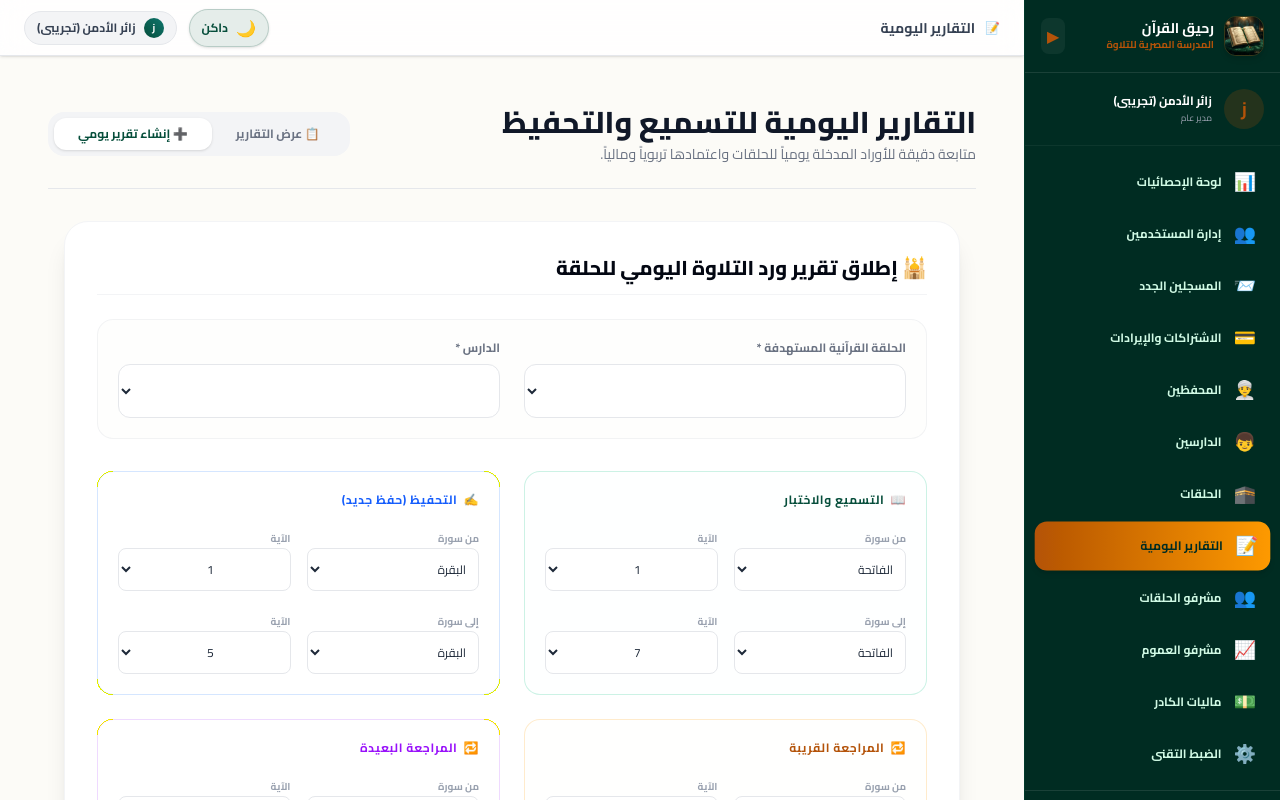
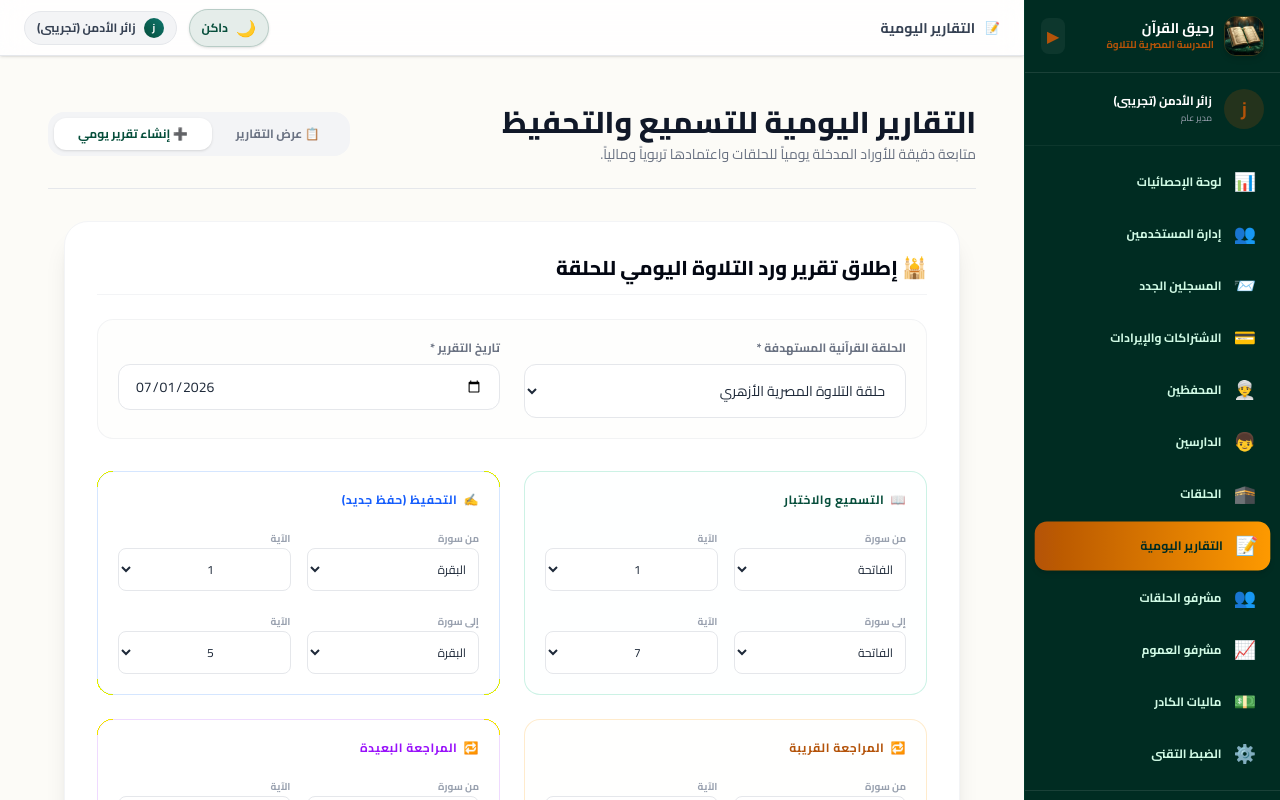
Before and after one commit to nourharfoush/raheeq, a Next.js app in the folder frontend/: page /daily-reports in a window 1280 px wide. Both pictures are taken after a click on the button "➕ إنشاء تقرير يومي". Built offline with nearby package versions, Linux system fonts and the light colour scheme.

Commit message:
feat: halaqa daily reports and teacher supervisor filtering

```diff
--- a/frontend/src/app/daily-reports/page.tsx
+++ b/frontend/src/app/daily-reports/page.tsx
@@ -7,7 +7,7 @@ import { SURAHS_DATA } from '@/utils/quranData';
 
 export default function DailyReportsPage() {
   const {
-    currentUser, progressLogs, users, studentProfiles, halaqat,
+    currentUser, progressLogs, users, studentProfiles, teacherProfiles, halaqat,
     addProgressLog, confirmProgressLog, deleteProgressLog, updateProgressLog
   } = useApp();
 
@@ -19,7 +19,7 @@ export default function DailyReportsPage() {
   // Form states
   const [editingLogId, setEditingLogId] = useState<string | null>(null);
   const [selectedHalaqaId, setSelectedHalaqaId] = useState('');
-  const [selectedStudentId, setSelectedStudentId] = useState('');
+  const [reportDate, setReportDate] = useState(() => new Date().toISOString().split('T')[0]);
   const [logNotes, setLogNotes] = useState('');
   const [logSuccess, setLogSuccess] = useState(false);
 
@@ -47,30 +47,40 @@ export default function DailyReportsPage() {
   const [farRevToSurah, setFarRevToSurah] = useState('الفلق');
   const [farRevToAyah, setFarRevToAyah] = useState(5);
 
+  const role = currentUser?.role || 'ADMIN';
+
+  const teacherProfile = teacherProfiles.find(tp => tp.userId === currentUser?.id);
+  const myTeacherId = teacherProfile ? teacherProfile.id : 't-profile';
+
+  const supervisorsList = typeof window !== 'undefined' ? JSON.parse(localStorage.getItem('tahfez_supervisors_crud') || '[]') : [];
+  const supervisorProfile = supervisorsList.find((s: any) => s.email === currentUser?.username || s.name === currentUser?.name);
+  const mySupervisorId = supervisorProfile ? supervisorProfile.id : 'sup-1';
+
+  const myHalaqatList = role === 'TEACHER'
+    ? halaqat.filter(h => h.teacherId === myTeacherId)
+    : role === 'SUPERVISOR'
+      ? halaqat.filter(h => h.supervisorId === mySupervisorId)
+      : halaqat;
+
+  const myHalaqatIds = myHalaqatList.map(h => h.id);
+
   // Ensure default selections
   useEffect(() => {
-    if (halaqat.length > 0) {
-      const role = currentUser?.role || 'ADMIN';
-      const myHalaqat = role === 'TEACHER' ? halaqat.filter(h => h.teacherId === 't-profile') : halaqat;
-      if (myHalaqat.length > 0 && !selectedHalaqaId) {
-        setSelectedHalaqaId(myHalaqat[0].id);
-      }
+    if (myHalaqatList.length > 0 && !selectedHalaqaId) {
+      setSelectedHalaqaId(myHalaqatList[0].id);
     }
-    if (studentProfiles.length > 0 && !selectedStudentId) {
-      setSelectedStudentId(studentProfiles[0].id);
-    }
-  }, [halaqat, studentProfiles, currentUser, selectedHalaqaId, selectedStudentId]);
+  }, [myHalaqatList, selectedHalaqaId]);
 
   const handleFormSubmit = (e: React.FormEvent) => {
     e.preventDefault();
-    if (!selectedHalaqaId || !selectedStudentId) {
-      alert('الرجاء اختيار الحلقة والدارس');
+    if (!selectedHalaqaId) {
+      alert('الرجاء اختيار الحلقة');
       return;
     }
 
     const payload = {
-      studentId: selectedStudentId,
       halaqaId: selectedHalaqaId,
+      date: new Date(reportDate).toISOString(),
       surah: tasmeeghFromSurah,
       startAyah: Number(tasmeeghFromAyah),
       endAyah: Number(tasmeeghToAyah),
@@ -120,7 +130,7 @@ export default function DailyReportsPage() {
   const handleStartEdit = (log: any) => {
     setEditingLogId(log.id);
     setSelectedHalaqaId(log.halaqaId || '');
-    setSelectedStudentId(log.studentId || '');
+    setReportDate(log.date ? log.date.split('T')[0] : new Date().toISOString().split('T')[0]);
     setLogNotes(log.notes || '');
 
     // Load sub-fields if present
@@ -170,13 +180,8 @@ export default function DailyReportsPage() {
     return found ? found.name : 'الحلقة العامة';
   };
 
-  const role = currentUser?.role || 'ADMIN';
-
-  const myHalaqatIds = role === 'TEACHER' ? halaqat.filter(h => h.teacherId === 't-profile').map(h => h.id) : halaqat.map(h => h.id);
-  const myHalaqatList = role === 'TEACHER' ? halaqat.filter(h => h.teacherId === 't-profile') : halaqat;
-
   const filteredLogs = progressLogs.filter(log => {
-    const matchesRole = role === 'ADMIN' || role === 'SUPERVISOR' || !log.halaqaId || myHalaqatIds.includes(log.halaqaId);
+    const matchesRole = role === 'ADMIN' || !log.halaqaId || myHalaqatIds.includes(log.halaqaId);
     const matchesHalaqaFilter = selectedHalaqaFilter === 'الكل' || log.halaqaId === selectedHalaqaFilter;
     return matchesRole && matchesHalaqaFilter;
   });
@@ -233,7 +238,7 @@ export default function DailyReportsPage() {
             </div>
 
             <form onSubmit={handleFormSubmit} className="space-y-8">
-              {/* Target Halaqa and Student selectors */}
+              {/* Target Halaqa and Date selectors */}
               <div className="grid sm:grid-cols-2 gap-6 bg-cream/30 dark:bg-gray-800/20 p-5 rounded-2xl border border-gray-200/50 dark:border-gray-700/50">
                 <div>
                   <label className="block text-xs font-bold text-gray-500 mb-2">الحلقة القرآنية المستهدفة *</label>
@@ -250,20 +255,14 @@ export default function DailyReportsPage() {
                 </div>
 
                 <div>
-                  <label className="block text-xs font-bold text-gray-500 mb-2">الدارس *</label>
-                  <select
+                  <label className="block text-xs font-bold text-gray-500 mb-2">تاريخ التقرير *</label>
+                  <input
+                    type="date"
                     required
-                    value={selectedStudentId}
-                    onChange={(e) => setSelectedStudentId(e.target.value)}
+                    value={reportDate}
+                    onChange={(e) => setReportDate(e.target.value)}
                     className="w-full px-4 py-3 rounded-xl border border-gray-200 dark:border-gray-700 bg-white dark:bg-gray-900 text-sm focus:outline-none focus:border-primary"
-                  >
-                    {studentProfiles.map(sp => {
-                      const userObj = users.find(u => u.id === sp.userId) || { name: 'يوسف أحمد الحارثي' };
-                      return (
-                        <option key={sp.id} value={sp.id}>{userObj.name}</option>
-                      );
-                    })}
-                  </select>
+                  />
                 </div>
               </div>
 
@@ -545,7 +544,7 @@ export default function DailyReportsPage() {
                 <table className="w-full text-right text-sm">
                   <thead>
                     <tr className="border-b border-gray-200 dark:border-gray-800 text-gray-400 font-bold text-xs">
-                      <th className="pb-3">الدارس والحلقة</th>
+                      <th className="pb-3">الحلقة والمعلم</th>
                       <th className="pb-3">التسميع والاختبار</th>
                       <th className="pb-3">التحفيظ اليومي</th>
                       <th className="pb-3">المراجعة القريبة</th>
@@ -563,16 +562,24 @@ export default function DailyReportsPage() {
                       </tr>
                     ) : (
                       filteredLogs.map(log => {
-                        const student = studentProfiles.find(s => s.id === log.studentId);
-                        const userObj = users.find(u => u.id === student?.userId) || { name: 'يوسف أحمد الحارثي' };
                         const isConfirmed = log.status === 'CONFIRMED';
+                        const halaqa = halaqat.find(h => h.id === log.halaqaId);
+
+                        let teacherName = 'غير معين';
+                        if (halaqa) {
+                          const teacherProf = teacherProfiles.find(tp => tp.id === halaqa.teacherId || tp.userId === halaqa.teacherId);
+                          const teacherUser = users.find(u => u.id === teacherProf?.userId || u.id === halaqa.teacherId || u.id === 'u-teacher');
+                          if (teacherUser) {
+                            teacherName = teacherUser.name;
+                          }
+                        }
 
                         return (
                           <tr key={log.id} className="text-gray-700 dark:text-gray-300 text-xs hover:bg-gray-50/50 dark:hover:bg-gray-800/10 transition-colors">
-                            {/* Student Info */}
+                            {/* Halaqa Info */}
                             <td className="py-4 font-bold max-w-[150px]">
-                              <p className="text-gray-900 dark:text-white">{userObj.name}</p>
-                              <p className="text-[10px] text-gray-500 font-normal mt-0.5">{getHalaqaName(log.halaqaId)}</p>
+                              <p className="text-gray-900 dark:text-white">{getHalaqaName(log.halaqaId)}</p>
+                              <p className="text-[10px] text-gray-500 font-normal mt-0.5">المحفظ: {teacherName}</p>
                               <p className="text-[9px] text-primary dark:text-emerald-400 font-mono mt-0.5">{new Date(log.date).toLocaleDateString('ar-EG')}</p>
                             </td>
 
--- a/frontend/src/app/dashboard/admin/page.tsx
+++ b/frontend/src/app/dashboard/admin/page.tsx
@@ -320,13 +320,14 @@ function AdminDashboardContent() {
                   <p className="text-xs text-gray-400 text-center py-8">لا توجد تقارير مسجلة</p>
                 ) : (
                   progressLogs.slice(0, 5).map(log => {
-                    const sp = studentProfiles.find(s => s.id === log.studentId);
-                    const u  = users.find(u => u.id === sp?.userId);
+                    const sp = log.studentId ? studentProfiles.find(s => s.id === log.studentId) : null;
+                    const u  = sp ? users.find(u => u.id === sp.userId) : null;
+                    const logTitle = u?.name || (log.halaqaId ? (halaqat.find(h => h.id === log.halaqaId)?.name || 'تقرير حلقة') : 'تقرير حلقة');
                     return (
                       <div key={log.id} className="flex items-start gap-3 p-3 rounded-xl bg-cream dark:bg-gray-800/30 text-xs border border-gray-100 dark:border-gray-800">
                         <div className={`w-2 h-2 rounded-full mt-1.5 shrink-0 ${log.status === 'CONFIRMED' ? 'bg-primary' : 'bg-amber-400'}`} />
                         <div>
-                          <p className="font-bold text-gray-900 dark:text-white">{u?.name || 'دارس'}</p>
+                          <p className="font-bold text-gray-900 dark:text-white">{logTitle}</p>
                           <p className="text-gray-500 mt-0.5">سورة {log.surah} · {log.startAyah}-{log.endAyah}</p>
                           <p className={`mt-0.5 font-bold ${log.status === 'CONFIRMED' ? 'text-primary dark:text-emerald-400' : 'text-amber-500'}`}>
                             {log.status === 'CONFIRMED' ? 'معتمد' : 'بانتظار الاعتماد'}
--- a/frontend/src/app/dashboard/parent/page.tsx
+++ b/frontend/src/app/dashboard/parent/page.tsx
@@ -51,7 +51,7 @@ export default function ParentDashboard() {
   const myChildrenProfilesIds = myChildren.map(c => c.id);
 
   // Extract progress logs and evaluations of children
-  const kidsLogs = progressLogs.filter(l => myChildrenProfilesIds.includes(l.studentId));
+  const kidsLogs = progressLogs.filter(l => l.studentId && myChildrenProfilesIds.includes(l.studentId));
   const kidsEvaluations = evaluations.filter(e => myChildrenProfilesIds.includes(e.studentId));
 
   // Find child's user object
--- a/frontend/src/app/halaqat/page.tsx
+++ b/frontend/src/app/halaqat/page.tsx
@@ -7,6 +7,11 @@ import { Icons } from '@/components/Icons';
 import DashboardLayout from '@/components/DashboardLayout';
 
 interface Teacher {
+  id: string;
+  name: string;
+}
+
+interface Supervisor {
   id: string;
   name: string;
 }
@@ -25,6 +30,7 @@ interface Halaqa {
   id: string;
   name: string;
   teacherId: string;
+  supervisorId?: string;
   startDate: string;
   startTime: string; // e.g. "04:00 م"
   endTime: string;   // e.g. "06:00 م"
@@ -51,6 +57,7 @@ export default function HalaqatPage() {
   // CRUD States
   const [halaqat, setHalaqat] = useState<Halaqa[]>([]);
   const [teachers, setTeachers] = useState<Teacher[]>([]);
+  const [supervisors, setSupervisors] = useState<Supervisor[]>([]);
   const [progressLogs, setProgressLogs] = useState<ProgressLog[]>([]);
 
   const [isModalOpen, setIsModalOpen] = useState(false);
@@ -61,6 +68,7 @@ export default function HalaqatPage() {
     id: '', // رقم الحلقة
     name: '', // اسم الحلقة
     teacherId: '', // المحفظ
+    supervisorId: '', // المشرف
     startDate: '', // تاريخ البداية
     startTimeHour: '04',
     startTimeMinute: '00',
@@ -126,6 +134,18 @@ export default function HalaqatPage() {
     }
     setTeachers(loadedTeachers);
 
+    // Load Supervisors from CRUD storage
+    const savedSupervisors = localStorage.getItem('tahfez_supervisors_crud');
+    let loadedSupervisors: Supervisor[] = [];
+    if (savedSupervisors) {
+      loadedSupervisors = JSON.parse(savedSupervisors);
+    } else {
+      loadedSupervisors = [
+        { id: 'sup-1', name: 'المهندس أحمد الشافعي' }
+      ];
+    }
+    setSupervisors(loadedSupervisors);
+
     // 2. Load Progress Logs to scan latest circle reports
     const savedLogs = localStorage.getItem('tahfez_progress_logs');
     let loadedLogs: ProgressLog[] = [];
@@ -160,6 +180,7 @@ export default function HalaqatPage() {
           id: '101',
           name: 'حلقة التلاوة المصرية الأزهري',
           teacherId: 't-1',
+          supervisorId: 'sup-1',
           startDate: '2026-01-01',
           startTime: demoStart,
           endTime: demoEnd,
@@ -174,6 +195,7 @@ export default function HalaqatPage() {
           id: '102',
           name: 'حلقة الهمم العالية للقرآن',
           teacherId: 't-2',
+          supervisorId: 'sup-1',
           startDate: '2026-02-15',
           startTime: '07:30 م',
           endTime: '09:00 م',
@@ -203,6 +225,7 @@ export default function HalaqatPage() {
       id: '',
       name: '',
       teacherId: teachers[0]?.id || '',
+      supervisorId: supervisors[0]?.id || '',
       startDate: new Date().toISOString().split('T')[0],
       startTimeHour: '04',
       startTimeMinute: '00',
@@ -242,6 +265,7 @@ export default function HalaqatPage() {
       id: halaqa.id,
       name: halaqa.name,
       teacherId: halaqa.teacherId,
+      supervisorId: halaqa.supervisorId || '',
       startDate: halaqa.startDate,
       startTimeHour: startParsed.hour,
       startTimeMinute: startParsed.minute,
@@ -277,7 +301,7 @@ export default function HalaqatPage() {
 
   const handleFormSubmit = (e: React.FormEvent) => {
     e.preventDefault();
-    if (!formData.id || !formData.name || !formData.teacherId || !formData.startDate) {
+    if (!formData.id || !formData.name || !formData.teacherId || !formData.startDate || !formData.supervisorId) {
       alert('الرجاء ملء جميع الحقول المطلوبة.');
       return;
     }
@@ -293,6 +317,7 @@ export default function HalaqatPage() {
       id: formData.id,
       name: formData.name,
       teacherId: formData.teacherId,
+      supervisorId: formData.supervisorId,
       startDate: formData.startDate,
       startTime: formattedStartTime,
       endTime: formattedEndTime,
@@ -575,6 +600,7 @@ export default function HalaqatPage() {
                 </div>
               </div>
 
+              <div className="grid grid-cols-2 gap-4">
                 <div>
                   <label className="block text-xs font-bold text-gray-500 mb-1">المحفظ المسؤول *</label>
                   <select
@@ -583,11 +609,26 @@ export default function HalaqatPage() {
                     onChange={(e) => setFormData({ ...formData, teacherId: e.target.value })}
                     className="w-full px-3 py-2 bg-cream/20 dark:bg-gray-800/30 rounded-xl border border-gray-200 dark:border-gray-700 text-sm focus:outline-none focus:border-primary"
                   >
-                  <option value="">-- اختر الشيخ المحفظ --</option>
+                    <option value="">-- اختر الشيخ --</option>
                     {teachers.map(t => (
                       <option key={t.id} value={t.id}>{t.name}</option>
                     ))}
                   </select>
+                </div>
+                <div>
+                  <label className="block text-xs font-bold text-gray-500 mb-1">المشرف المسؤول *</label>
+                  <select
+                    required
+                    value={formData.supervisorId}
+                    onChange={(e) => setFormData({ ...formData, supervisorId: e.target.value })}
+                    className="w-full px-3 py-2 bg-cream/20 dark:bg-gray-800/30 rounded-xl border border-gray-200 dark:border-gray-700 text-sm focus:outline-none focus:border-primary"
+                  >
+                    <option value="">-- اختر المشرف --</option>
+                    {supervisors.map(s => (
+                      <option key={s.id} value={s.id}>{s.name}</option>
+                    ))}
+                  </select>
+                </div>
               </div>
 
               {/* Days of the week Checkboxes */}
--- a/frontend/src/context/AppContext.tsx
+++ b/frontend/src/context/AppContext.tsx
@@ -44,6 +44,7 @@ export interface Halaqa {
   schedule: Array<{ day: string; time: string }>;
   teacherId: string;
   studentsCount: number;
+  supervisorId?: string;
 }
 
 export interface Session {
@@ -81,7 +82,7 @@ export interface MemorizationPlan {
 
 export interface ProgressLog {
   id: string;
-  studentId: string;
+  studentId?: string;
   planId?: string;
   surah: string;
   startAyah: number;
@@ -187,7 +188,7 @@ interface AppContextType {
   createSession: (halaqaId: string, title: string, description: string, start: string, end: string) => void;
   submitAttendance: (sessionId: string, records: Array<{ studentId: string; status: 'PRESENT' | 'ABSENT' | 'LATE'; notes?: string }>) => void;
   createPlan: (plan: Omit<MemorizationPlan, 'id' | 'status'>) => void;
-  addProgressLog: (log: Omit<ProgressLog, 'id' | 'date'>) => void;
+  addProgressLog: (log: Omit<ProgressLog, 'id' | 'date'> & { date?: string }) => void;
   confirmProgressLog: (id: string) => void;
   deleteProgressLog: (id: string) => void;
   updateProgressLog: (id: string, updatedLog: Partial<ProgressLog>) => void;
@@ -270,7 +271,30 @@ export function AppProvider({ children }: { children: React.ReactNode }) {
       const defaultStudents: StudentProfile[] = [];
       const defaultTeachers: TeacherProfile[] = [];
       const defaultParents: StudentProfile[] = [];
-      const defaultHalaqat: Halaqa[] = [];
+      const defaultHalaqat: Halaqa[] = [
+        {
+          id: '101',
+          name: 'حلقة التلاوة المصرية الأزهري',
+          description: 'منهج ورش وحفص',
+          type: 'GROUP',
+          capacity: 15,
+          schedule: [{ day: 'السبت', time: '16:00' }, { day: 'الإثنين', time: '16:00' }],
+          teacherId: 't-profile',
+          studentsCount: 1,
+          supervisorId: 'sup-1'
+        },
+        {
+          id: '102',
+          name: 'حلقة الهمم العالية للقرآن',
+          description: 'حفظ مكثف للأطفال',
+          type: 'GROUP',
+          capacity: 10,
+          schedule: [{ day: 'السبت', time: '19:30' }, { day: 'الثلاثاء', time: '19:30' }],
+          teacherId: 't-2',
+          studentsCount: 0,
+          supervisorId: 'sup-1'
+        }
+      ];
       const defaultSessions: Session[] = [];
       const defaultPlans: MemorizationPlan[] = [];
       const defaultProgress: ProgressLog[] = [];
@@ -564,17 +588,18 @@ export function AppProvider({ children }: { children: React.ReactNode }) {
     saveState('t_plans', updated);
   };
 
-  const addProgressLog = (newLog: Omit<ProgressLog, 'id' | 'date'>) => {
+  const addProgressLog = (newLog: Omit<ProgressLog, 'id' | 'date'> & { date?: string }) => {
     const log: ProgressLog = {
       ...newLog,
       id: `log-${Math.random().toString(36).substring(5)}`,
-      date: new Date().toISOString()
+      date: newLog.date || new Date().toISOString()
     };
     const updated = [log, ...progressLogs];
     setProgressLogs(updated);
     saveState('t_progress', updated);
 
     // Send notification to student's parent
+    if (newLog.studentId) {
       const student = studentProfiles.find(s => s.id === newLog.studentId);
       if (student?.parentId) {
         const parentProf = studentProfiles.find(p => p.id === student.parentId); // parent profile
@@ -599,6 +624,7 @@ export function AppProvider({ children }: { children: React.ReactNode }) {
             const updatedNotifs = [notif, ...notifications];
             setNotifications(updatedNotifs);
             saveState('t_notifications', updatedNotifs);
+          }
         }
       }
     }
```
Lines whose indentation alone changed are shown as unchanged.
